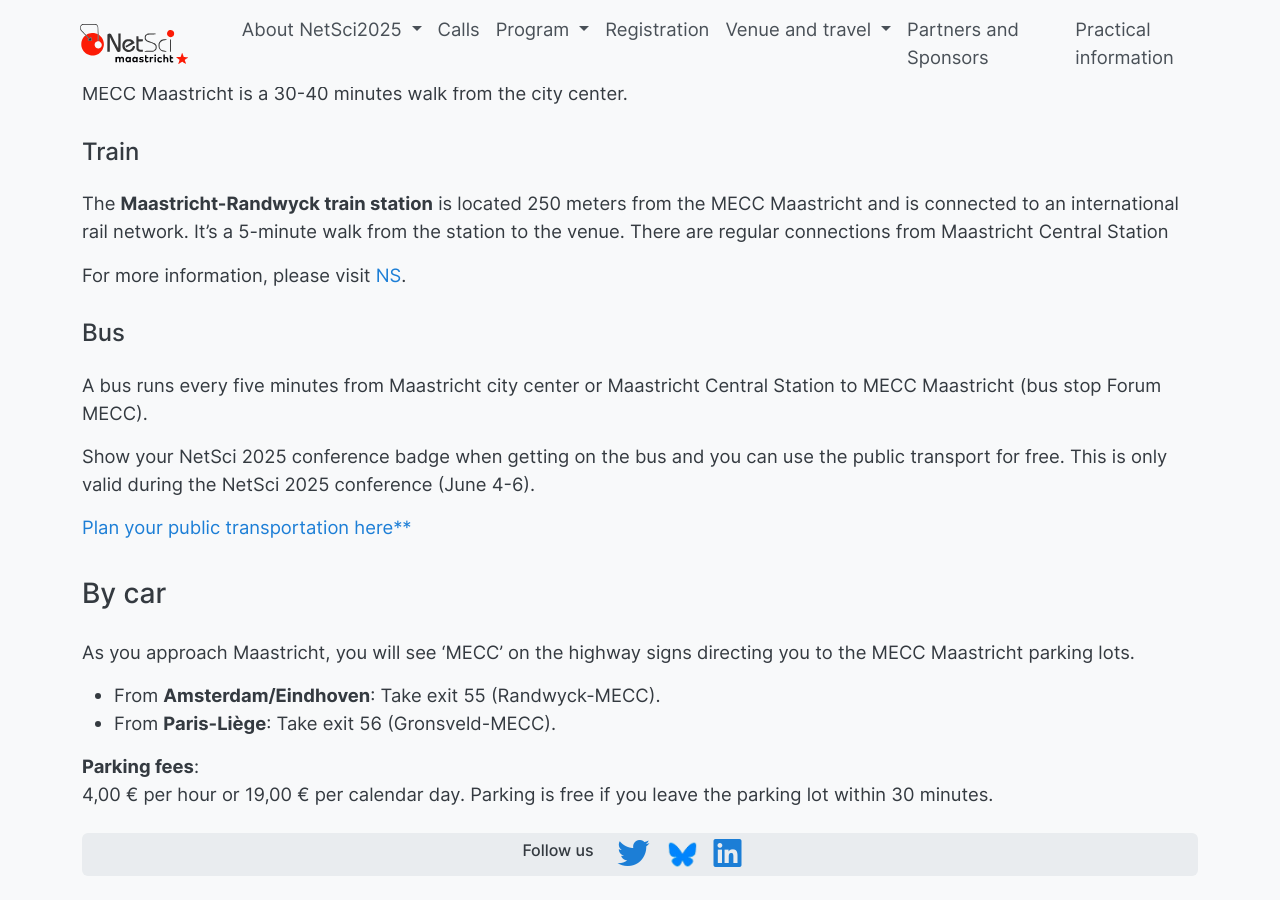
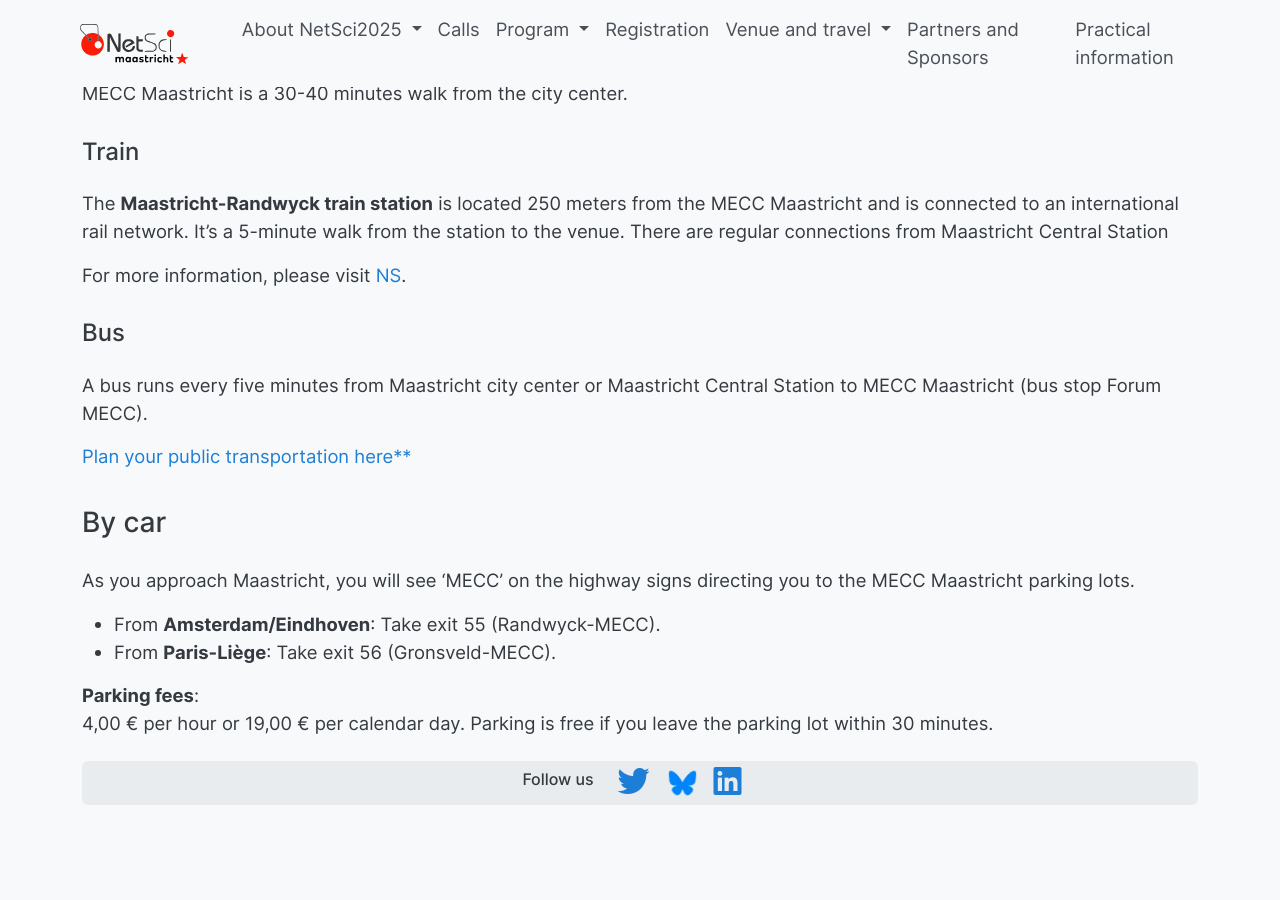
Before and after one commit to NetSci2025/netsci2025.github.io, a Jekyll site: the page built from maastricht_hotels.md, in a window 1280 px wide and 900 px high, scrolled down 1801 px. Built offline with Jekyll 4.4.1, drawn with Linux system fonts in a browser that asks for light colours; after the commit the page ends 2630 px from its top, so only the background shows below that.

Commit message:
Update maastricht_hotels.md

```diff
--- a/maastricht_hotels.md
+++ b/maastricht_hotels.md
@@ -66,8 +66,6 @@ For more information, please visit [NS](https://www.ns.nl/){:target="_blank"}.
 
 A bus runs every five minutes from Maastricht city center or Maastricht Central Station to MECC Maastricht (bus stop Forum MECC).
 
-Show your NetSci 2025 conference badge when getting on the bus and you can use the public transport for free. This is only valid during the NetSci 2025 conference (June 4-6).
-
 [Plan your public transportation here**](https://9292.nl){:target="_blank"}
 
 
```
